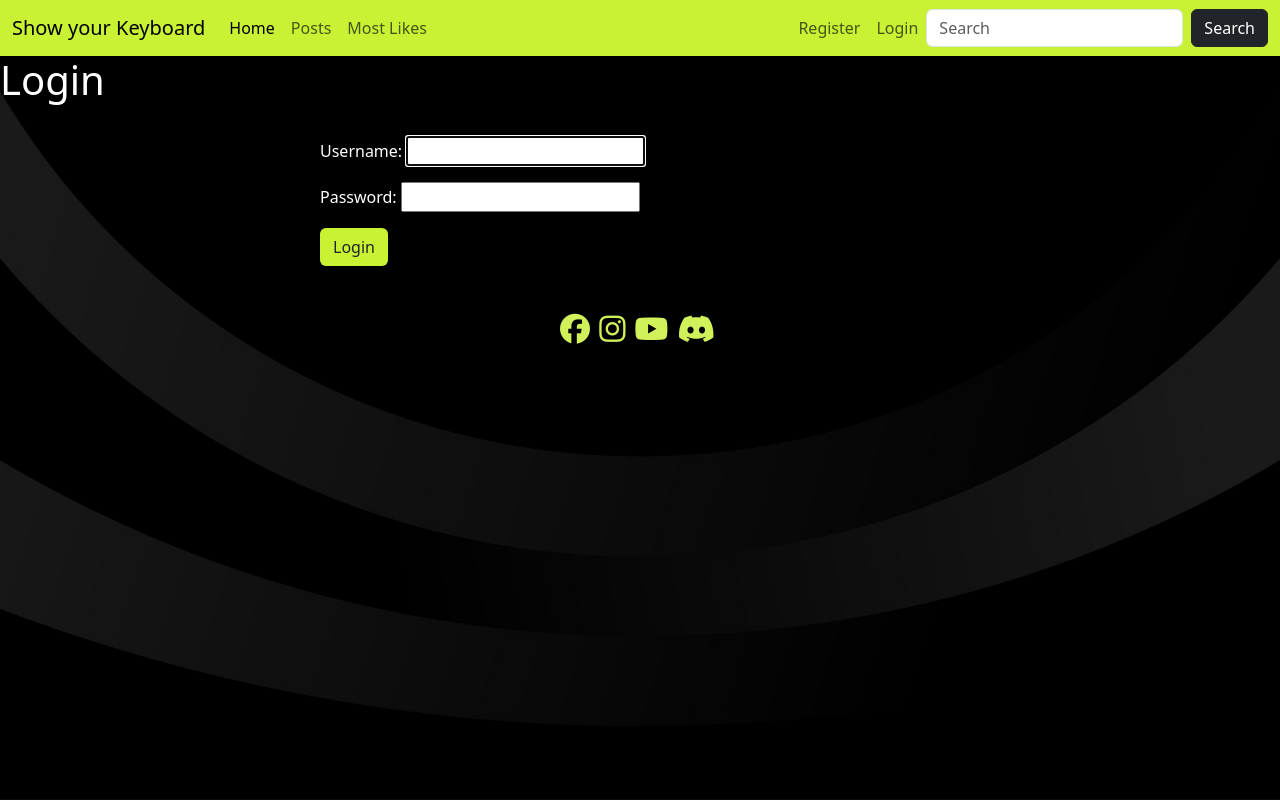
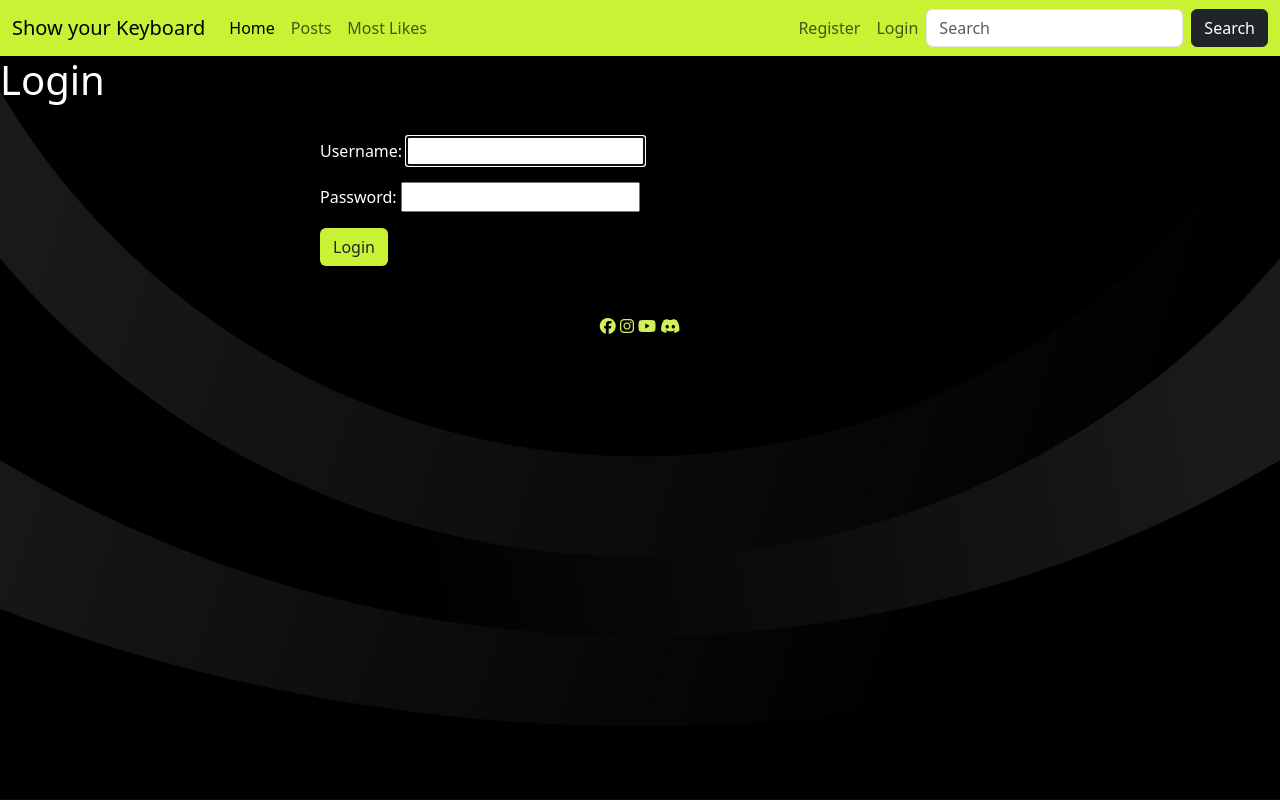
Before and after one commit to andreas-ka/show-your-keyboard, a Django app: page /users/login/ in a window 1280 px wide. Run offline with Django 3.2, Linux system fonts and the light colour scheme; parts of the project's set-up code (start-up, migrations or seed data) failed here and were passed over; some libraries are stand-ins or nearby versions.

Commit message:
Working on Login form styling

```diff
--- a/static/css/base.css
+++ b/static/css/base.css
@@ -1,4 +1,10 @@
 @import url('https://fonts.googleapis.com/css2?family=EB+Garamond:wght@400;500;600&family=Roboto:wght@400;500&display=swap');
+
+* {
+    box-sizing: border-box;
+    margin: 0;
+  }
+
 
 :root {
 /** Fonts and colors */
@@ -10,14 +16,9 @@
 }
 
 
-body, html {
+body {
     margin: 0;
-    padding: 0;
-    height: 100%
-}
 
-main {
-    flex: 1 0 auto;
 }
 
 /* Background image for site */
@@ -62,21 +63,6 @@ body {
     color: #FFF;
 }
 
-/* footer */
-
-footer {
-    flex-shrink: 0;
-    display: flex;
-    flex-direction: row;
-    justify-content: center;
-    align-items: center;
-}
-
-i {
-    font-size: 30px;
-    letter-spacing: 5px;
-}
-
 /* Post view cards*/
 
 .card {
@@ -92,10 +78,6 @@ i {
 /* Index.html columns */
 
 
-.card {
-    background-color: gray;
-}
-
 .card-header {
     background-color: #C9F234;
     color: #000000;
@@ -106,6 +88,7 @@ i {
     border-style: 1px solid;
 }
 
-.card-likes {
-    color: #FFF;
+.footer {
+    background-color: #CCCCFF;
+    margin-top: auto;
 }
```
Also changed, not shown: home/templates/home/post_view.html (+0 -30 lines).
